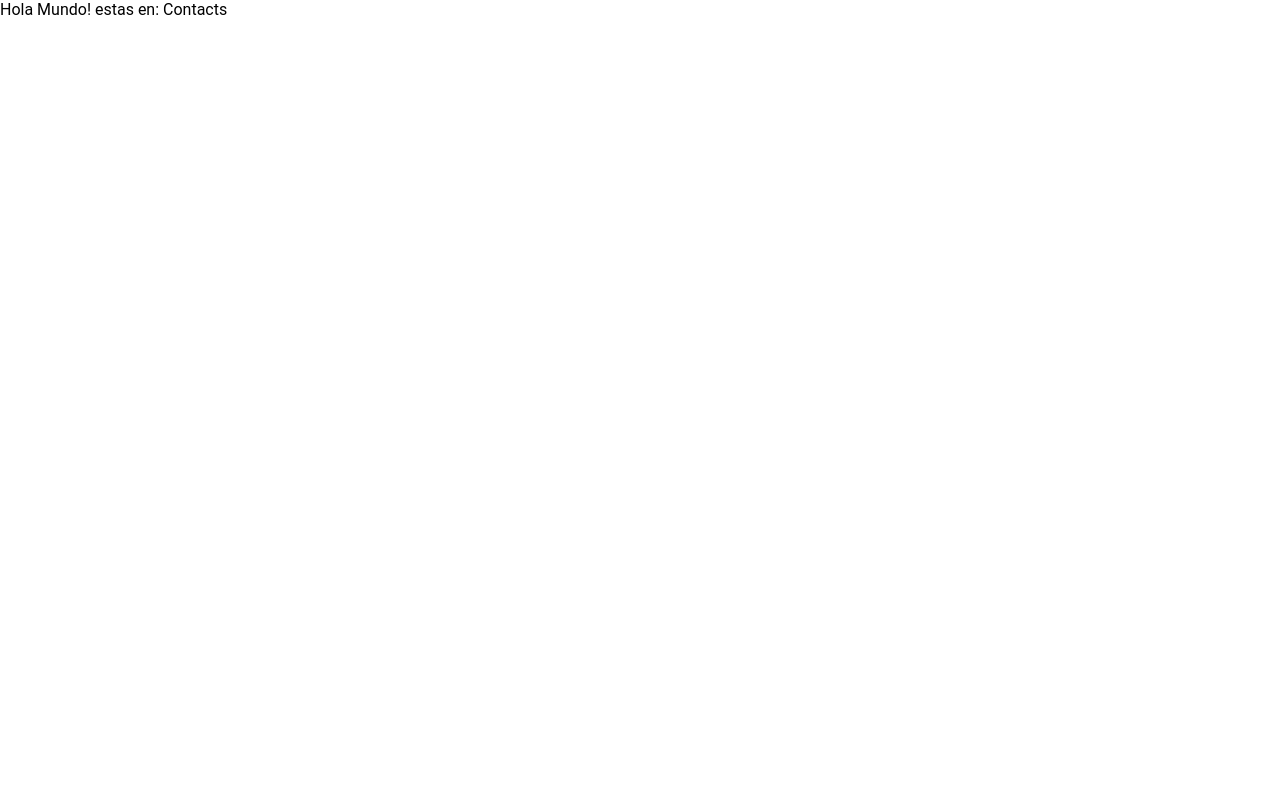
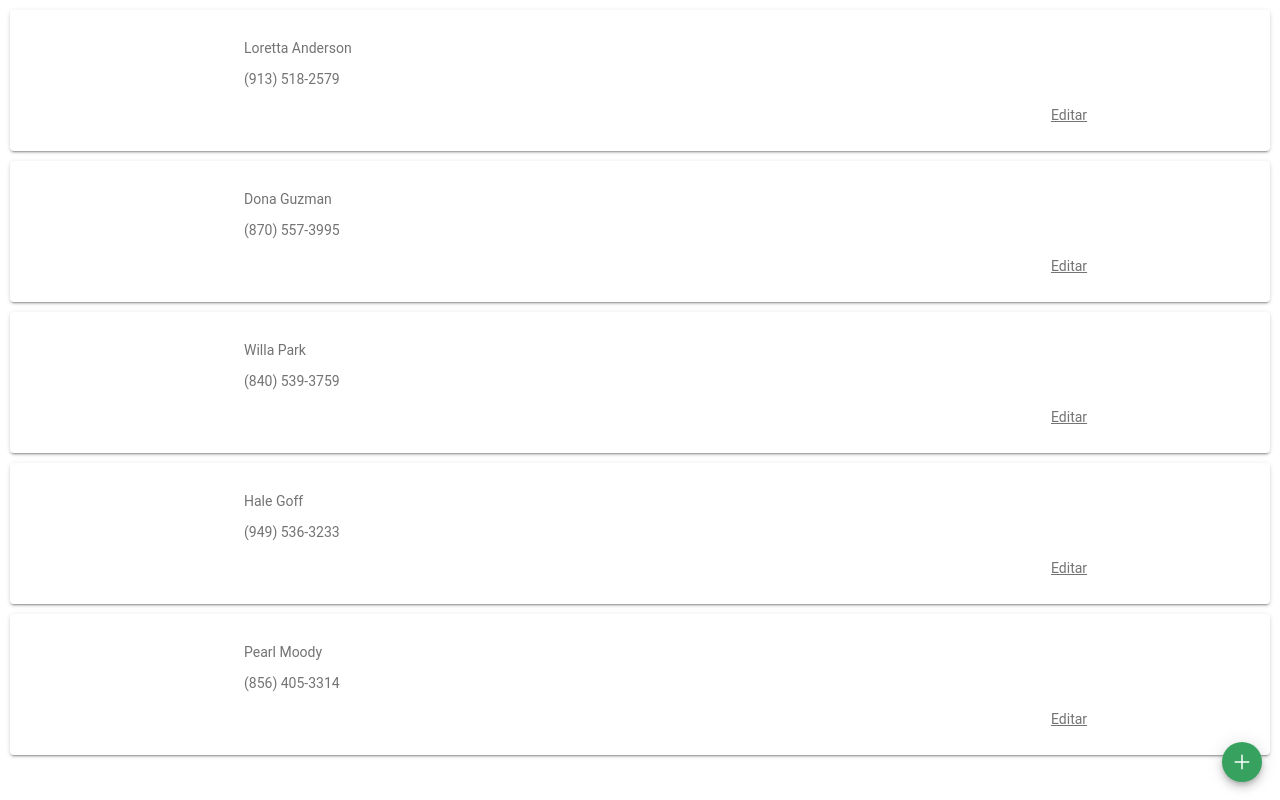
Before and after one commit to EmmanuelYupit/puntos-seguros, a React (Create React App) app: page /contacts in a window 1280 px wide. Built offline with nearby package versions, Linux system fonts and the light colour scheme.

Commit message:
contact list component and fab button components added

```diff
--- /dev/null
+++ b/src/components/ContactList/index.js
@@ -0,0 +1,40 @@
+import React from "react";
+import {
+  IonCard,
+  IonCardContent,
+  IonGrid,
+  IonRow,
+  IonCol,
+  IonIcon
+} from "@ionic/react";
+import { contact as contactIcon } from "ionicons/icons";
+import { EditButton } from "./index.style";
+
+const ContactList = ({ contacts }) => {
+  return contacts.map(({ name, phone }, index) => (
+    <IonCard key={index}>
+      <IonCardContent>
+        <IonGrid>
+          <IonRow>
+            <IonCol size="2">
+              <IonIcon icon={contactIcon} size="large" />
+            </IonCol>
+            <IonCol size="10">
+              <IonRow>
+                <IonCol size="12">{name}</IonCol>
+                <IonCol size="12">{phone}</IonCol>
+              </IonRow>
+            </IonCol>
+          </IonRow>
+          <IonRow>
+            <IonCol size="12" offset="10">
+              <EditButton>Editar</EditButton>
+            </IonCol>
+          </IonRow>
+        </IonGrid>
+      </IonCardContent>
+    </IonCard>
+  ));
+};
+
+export default ContactList;
--- /dev/null
+++ b/src/components/ContactList/index.style.js
@@ -0,0 +1,5 @@
+import styled from "styled-components";
+
+export const EditButton = styled.p`
+  text-decoration: underline;
+`;
--- /dev/null
+++ b/src/components/FabButton/index.js
@@ -0,0 +1,16 @@
+import React from "react";
+import { IonFab, IonIcon } from "@ionic/react";
+import { add } from "ionicons/icons";
+import { FabButtonFromIonic } from "./index.style";
+
+const FabButton = () => {
+  return (
+    <IonFab vertical="bottom" horizontal="end" slot="fixed">
+      <FabButtonFromIonic size="small">
+        <IonIcon icon={add} />
+      </FabButtonFromIonic>
+    </IonFab>
+  );
+};
+
+export default FabButton;
--- /dev/null
+++ b/src/components/FabButton/index.style.js
@@ -0,0 +1,6 @@
+import styled from "styled-components";
+import { IonFabButton } from "@ionic/react";
+
+export const FabButtonFromIonic = styled(IonFabButton)`
+  --background: #37a25f;
+`;
--- a/src/pages/Contacts.js
+++ b/src/pages/Contacts.js
@@ -1,4 +1,7 @@
 import React, { Component } from "react";
+import { IonContent } from "@ionic/react";
+import ContactList from "../components/ContactList/index";
+import FabButton from "../components/FabButton/index";
 
 class Contacts extends Component {
   constructor(props) {
@@ -9,8 +12,34 @@ class Contacts extends Component {
   }
 
   render() {
-    const { pagina } = this.state;
-    return <div>{`Hola Mundo! estas en: ${pagina}`}</div>;
+    const contacts = [
+      {
+        name: "Loretta Anderson",
+        phone: "(913) 518-2579"
+      },
+      {
+        name: "Dona Guzman",
+        phone: "(870) 557-3995"
+      },
+      {
+        name: "Willa Park",
+        phone: "(840) 539-3759"
+      },
+      {
+        name: "Hale Goff",
+        phone: "(949) 536-3233"
+      },
+      {
+        name: "Pearl Moody",
+        phone: "(856) 405-3314"
+      }
+    ];
+    return (
+      <IonContent>
+        <ContactList contacts={contacts}></ContactList>
+        <FabButton />
+      </IonContent>
+    );
   }
 }
 
```
